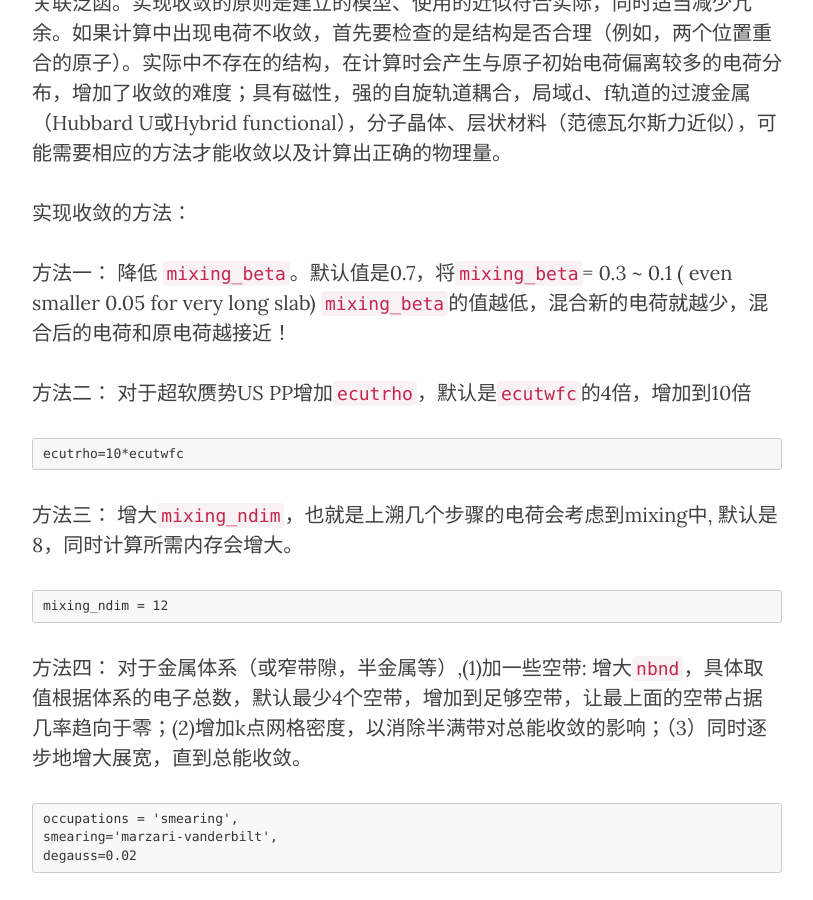
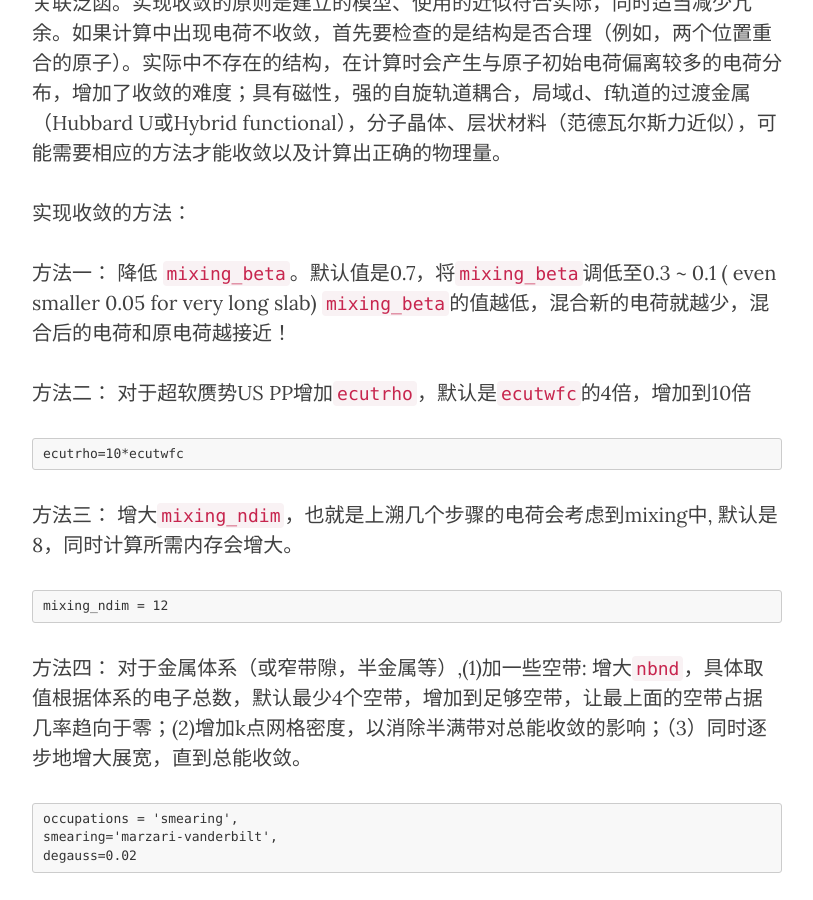
Before and after one commit to yyyu200/DFTbook, a Jekyll site: the page built from _posts/2019-06-27-converge.md, in a window 1280 px wide and 900 px high, scrolled down 603 px. Shown: the whole window, without its empty margins (233-1046 px from the left). Built offline with Jekyll 4.4.1, drawn with Linux system fonts in a browser that asks for light colours; nearby versions of some CDN libraries; comment, search, counter and statistics services are not loaded.

Commit message:
modify at20190801-09:01:37-aliyun

```diff
--- a/_posts/2019-06-27-converge.md
+++ b/_posts/2019-06-27-converge.md
@@ -30,7 +30,7 @@ trans: cube
 实现收敛的方法：
 
 方法一：
-降低 `mixing_beta`。默认值是0.7，将`mixing_beta`= 0.3 ~ 0.1 ( even smaller 0.05 for very long slab)
+降低 `mixing_beta`。默认值是0.7，将`mixing_beta`调低至0.3 ~ 0.1 ( even smaller 0.05 for very long slab)
 `mixing_beta`的值越低，混合新的电荷就越少，混合后的电荷和原电荷越接近！
 
 方法二：
```
